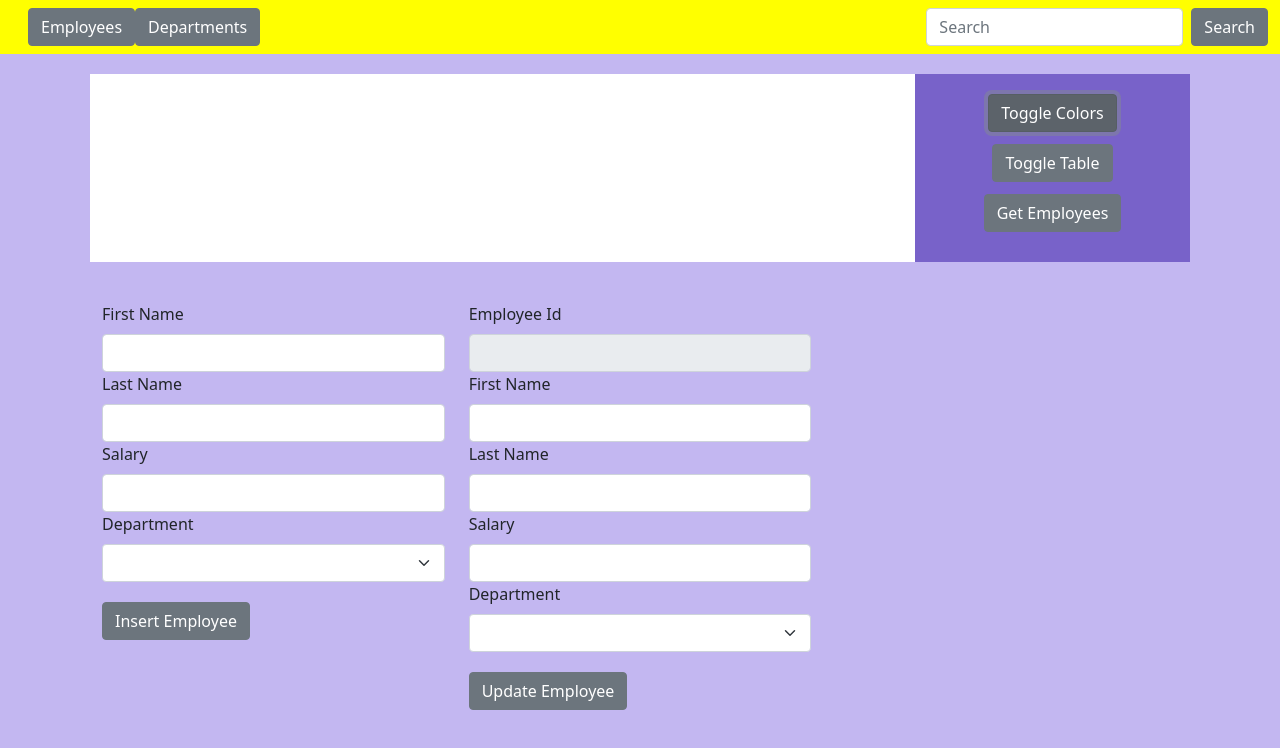
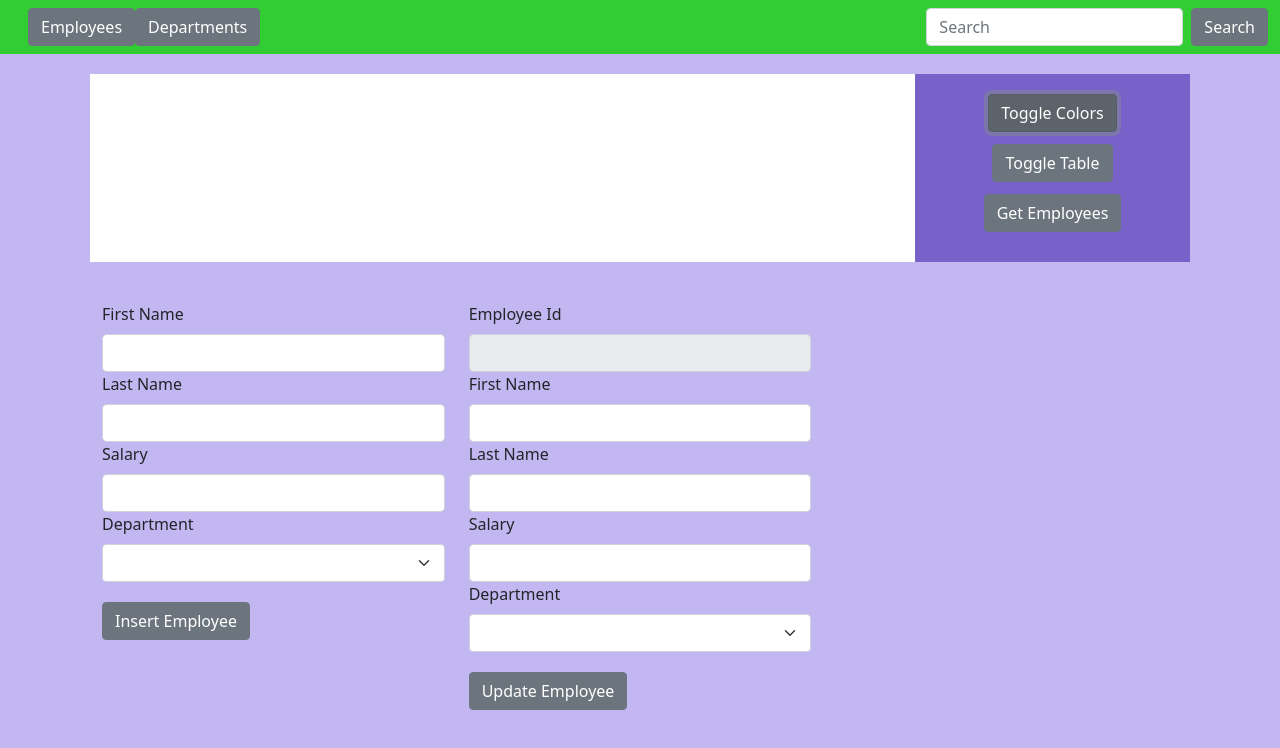
Before and after one commit to jackmulhollan/2021_demo_app, a plain HTML site: page myWeb2/wwwroot/index.html in a window 1280 px wide. Both pictures are taken after a click on the button "Toggle Colors". Drawn offline with nearby package versions, Linux system fonts and the light colour scheme; no server answers.

Commit message:
limegreen

```diff
--- a/myWeb2/wwwroot/index.css
+++ b/myWeb2/wwwroot/index.css
@@ -29,7 +29,7 @@
 
     .my-headfoot-two {
         background-color: #E9C525;
-        background-color: yellow;
+        background-color: limegreen;
         text-align: center;
         color: black;
     }
```
